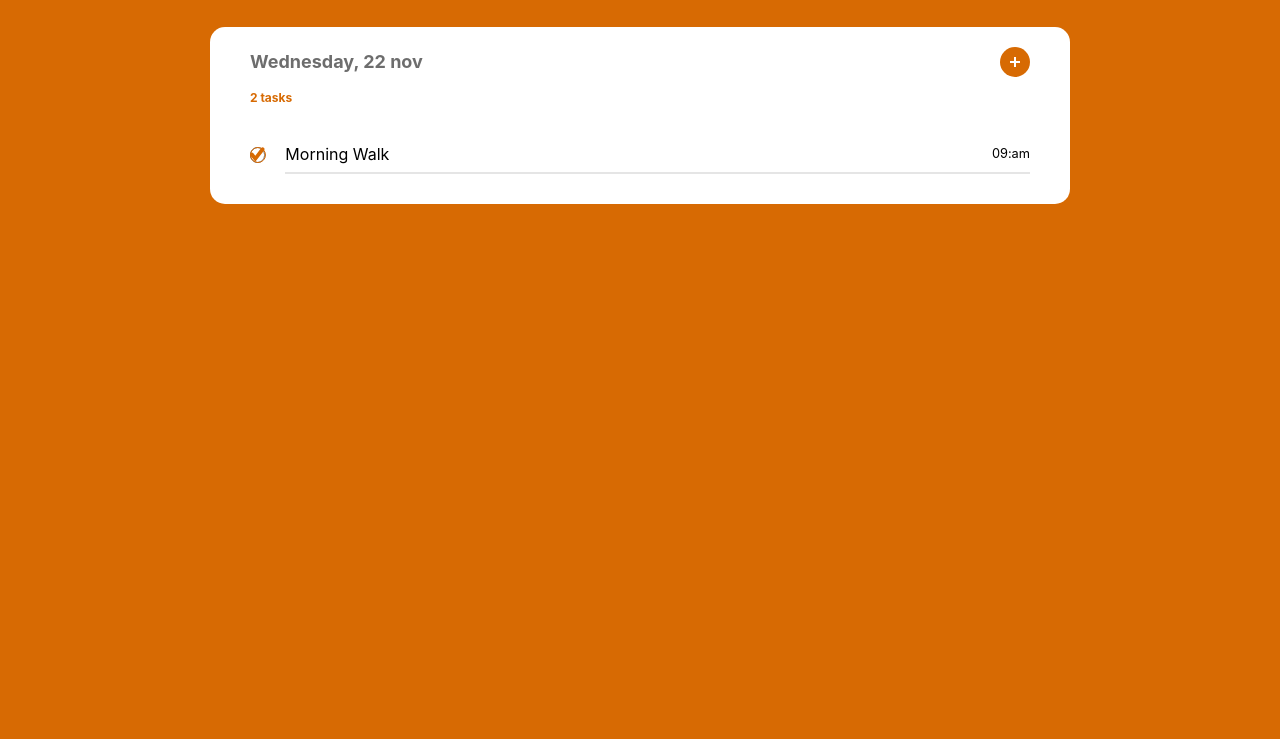
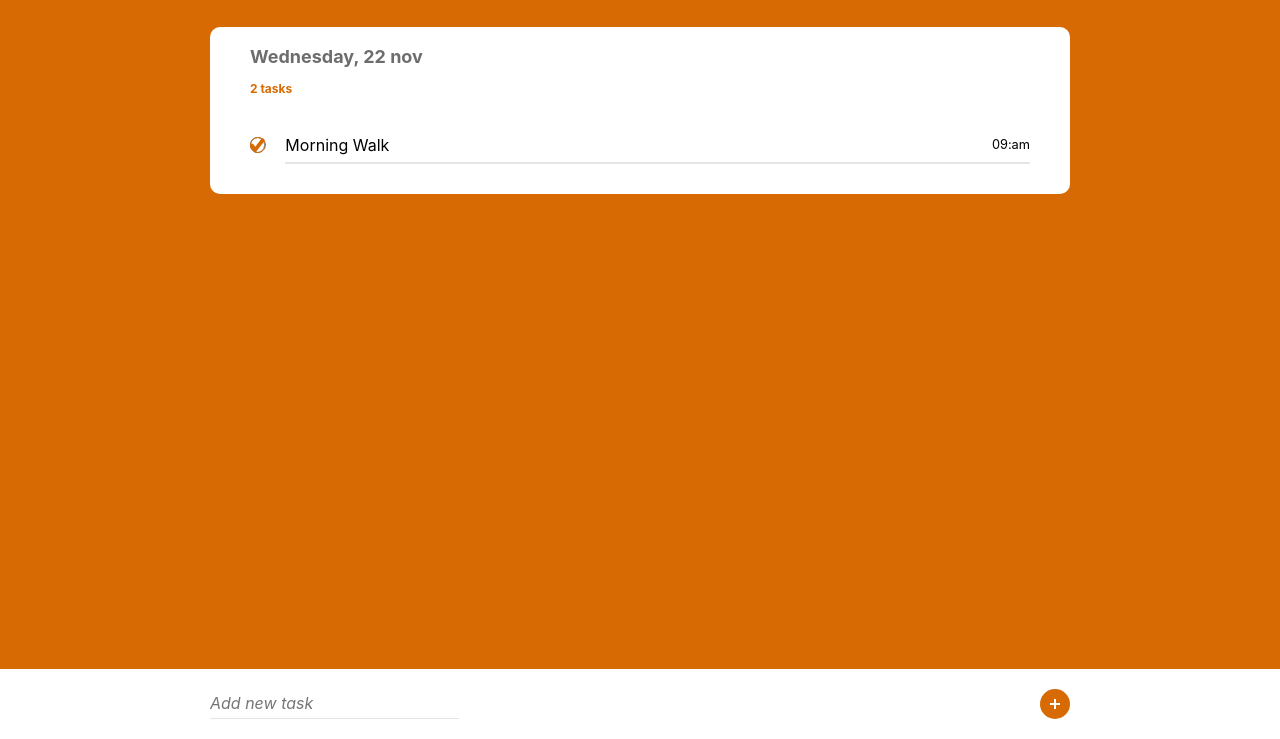
Before and after one commit to igorfiquene/todo, a website built with webpack: page src/index.html in a window 1280 px wide. Shown: the part 61-800 px from the top of the page. Built offline with nearby package versions, Linux system fonts and the light colour scheme.

Commit message:
feat: form submit new task

```diff
--- a/src/index.html
+++ b/src/index.html
@@ -21,7 +21,7 @@
 
         <div class="list__header">
           <div class="list-info">
-            <h1 class="list-title">Wednesday, 22 nov <button class="list-button btn"></button></h1>
+            <h1 class="list-title">Wednesday, 22 nov</h1>
             <span class="list-tasks">2 tasks</span>
           </div>
         </div>
@@ -44,5 +44,15 @@
     </div>
   </main>
 
+  <footer>
+    <div class="limit">
+      <form id="form-new-task">
+        <input class="new-task" type="text" placeholder="Add new task">
+
+        <button class="list-button btn" type="submit"></button>
+      </form>
+    </div>
+  </footer>
+
 </body>
 </html>
--- a/src/styles/components/button.scss
+++ b/src/styles/components/button.scss
@@ -44,3 +44,24 @@ input[type=checkbox] {
 
 	}
 }
+
+.list-button {
+	appearance: none;
+	background-color: var(--background-color-default);
+	position: relative;
+
+
+	&::before,
+	&::after {
+		background-color: white;
+		content: '';
+		position: absolute;
+		top: 50%;
+		left: 50%;
+		transform: translateY(-50%) translateX(-50%);
+		height: 2px;
+		width: 10px;
+	}
+
+	&::after { transform: translateY(-50%) translateX(-50%) rotate(90deg); }
+}
--- a/src/styles/index.scss
+++ b/src/styles/index.scss
@@ -14,6 +14,7 @@
 
   @import "partials/header";
   @import "partials/main";
+  @import "partials/footer";
 
 // Components
 
--- /dev/null
+++ b/src/styles/partials/_footer.scss
@@ -0,0 +1,32 @@
+/*
+|--------------------------------------------------------------------------
+| Footer
+|--------------------------------------------------------------------------
+*/
+
+footer {
+	background-color: #fff;
+	position: fixed;
+	left: 0;
+	bottom: 0;
+	width: 100%;
+
+	#form-new-task {
+		padding: 20px 0;
+		display: flex;
+		justify-content: space-between;
+	}
+
+	.new-task {
+		border-bottom: 1px solid #E5E5E5;
+		font-style: italic;
+	}
+
+	.submit-task {
+		color: #fff;
+		background-color: $color1;
+		padding: 15px 30px;
+		border-radius: 10px;
+	}
+
+}
--- a/src/styles/partials/_main.scss
+++ b/src/styles/partials/_main.scss
@@ -7,7 +7,7 @@
 
 .list {
 	background-color: white;
-	border-radius: 15px;
+	border-radius: 10px;
 	padding: 20px 40px;
 
 	// Header List Style
@@ -29,24 +29,6 @@
 			color: var(--color-text-orange);
 			font-size: 12px;
 			font-weight: bold;
-		}
-
-		.list-button {
-			background-color: var(--background-color-default);
-
-			&::before,
-			&::after {
-				background-color: white;
-				content: '';
-				position: absolute;
-				top: 50%;
-				left: 50%;
-				transform: translateY(-50%) translateX(-50%);
-				height: 2px;
-				width: 10px;
-			}
-
-			&::after { transform: translateY(-50%) translateX(-50%) rotate(90deg); }
 		}
 	}
 
--- a/src/styles/utils/_global.scss
+++ b/src/styles/utils/_global.scss
@@ -6,6 +6,7 @@
 
 body {
 	background-color: var(--background-color-default);
+	position: relative;
 }
 
 .limit {
```
